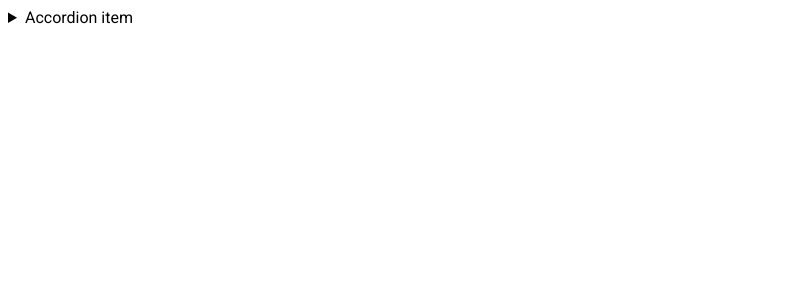
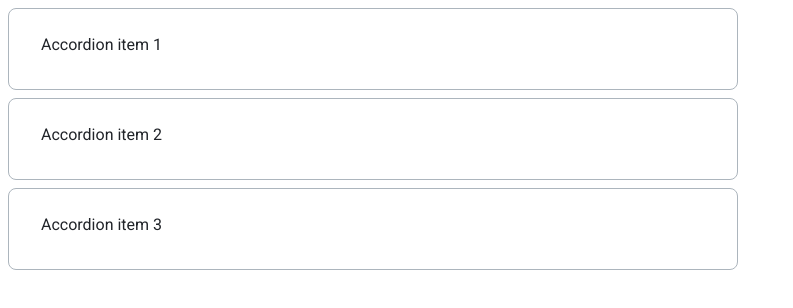
Before and after one commit to js-tasks-ru/htmlcss-20210916_kasss, a website: page 03-lection1/02-accordion/index.html in a window 1280 px wide. Shown: the whole page, without its empty margins (0-793 px from the left). Drawn offline with Linux system fonts and the light colour scheme.

Commit message:
accordion

```diff
--- a/03-lection1/02-accordion/accordion.css
+++ b/03-lection1/02-accordion/accordion.css
@@ -1 +1,34 @@
 /* Стилизация аккордеона */
+.accordion__item {
+    width: 730px;
+    margin: 0 0 8px 0;
+    border: 1px solid var(--grey-3);
+    box-sizing: border-box;
+    border-radius: 8px;
+    padding: 24px 32px 32px;
+    font-family: Inter, sans-serif;
+    font-style: normal;
+    font-weight: normal;
+    font-size: 16px;
+    line-height: 24px;
+    color: var(--black);
+}
+.accordion__item::marker {
+    content: none;
+}
+.accordion__item:last-child {
+    margin-bottom: 0;
+}
+.accordion__marker {
+    width: 16px;
+    height: 16px;
+}
+.accordion__content{
+    padding-top: 16px;
+}
+.accordion__summary {
+    cursor: pointer;
+    display: flex;
+    justify-content: space-between;
+    align-items: center;
+}
--- a/03-lection1/02-accordion/index.html
+++ b/03-lection1/02-accordion/index.html
@@ -4,15 +4,43 @@
     <head>
         <link rel="stylesheet" href="../../assets/css/main.css">
         <link rel="stylesheet" href="./accordion.css">
+        <title>Accordion</title>
     </head>
     <body>
-        <details>
-            <summary>
-                Accordion item
-            </summary>
-            <p>
-                Hidden content
-            </p>
-        </details>
+        <div class='accordion'>
+            <details class='accordion__item'>
+                <summary class='accordion__summary'>
+                    <div class='accordion__title'>Accordion item 1</div>
+                    <div class='accordion__marker'></div>
+                </summary>
+                <div class='accordion__content'>
+                     Amet minim mollit non deserunt ullamco est sit aliqua dolor
+                    do amet sint. Velit officia consequat duis enim velit mollit.
+                    Exercitation veniam consequat sunt nostrud amet.
+                </div>
+            </details>
+            <details class='accordion__item'>
+                <summary class='accordion__summary'>
+                    <div class='accordion__title'>Accordion item 2</div>
+                    <div class='accordion__marker'></div>
+                </summary>
+                <div class='accordion__content'>
+                    Amet minim mollit non deserunt ullamco est sit aliqua dolor
+                    do amet sint. Velit officia consequat duis enim velit mollit.
+                    Exercitation veniam consequat sunt nostrud amet.
+                </div>
+            </details>
+            <details class='accordion__item'>
+                <summary class='accordion__summary'>
+                    <div class='accordion__title'>Accordion item 3</div>
+                    <div class='accordion__marker'></div>
+                </summary>
+                <div class='accordion__content'>
+                    Amet minim mollit non deserunt ullamco est sit aliqua dolor
+                    do amet sint. Velit officia consequat duis enim velit mollit.
+                    Exercitation veniam consequat sunt nostrud amet.
+                </div>
+            </details>
+        </div>
     </body>
 </html>
```
